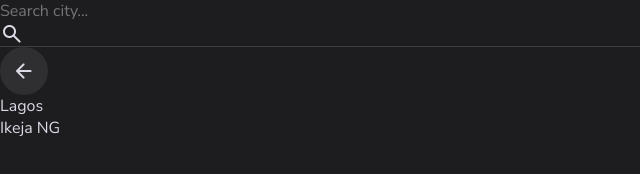
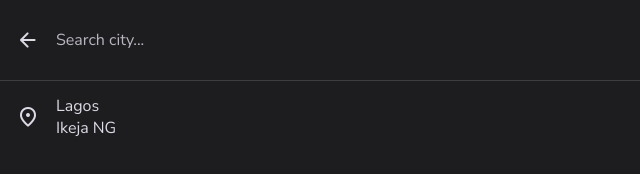
Before and after one commit to Muideen7/weather-app, a plain HTML site: page index.html in a window 1280 px wide. Shown: the whole page, without its empty margins (0-640 px from the left). Drawn offline with Linux system fonts and the light colour scheme.

Commit message:
update index.html and style.css

```diff
--- a/assets/css/style.css
+++ b/assets/css/style.css
@@ -353,18 +353,18 @@ body {
   transition: clip-path 500ms ease;
 }
 
-.search-view.active{
+.search-view.active {
   opacity: 1;
   visibility: visible;
   clip-path: circle(130% at 73% 5%);
 }
 
-.search-wrapper{
+.search-wrapper {
   position: relative;
   border-block-end: 1px solid var(--outline);
 }
 
-.search-wrapper::before{
+.search-wrapper::before {
   content: "";
   position: absolute;
   top: 50%;
@@ -379,10 +379,63 @@ body {
   display: none;
 }
 
+@keyframes loading {
+  0% {
+    transform: translateY(-50%) rotate(0);
+  }
+  100% {
+    transform: translateY(-50%) rotate(1turn);
+  }
+}
 
+.search-wrapper:has(.searching)::before {
+  display: block;
+}
 
+.search-field {
+  height: 80px;
+  line-height: 80px;
+  padding-inline: 56px 16px;
+  outline: none;
+}
 
+.search-field::placeholder {
+  color: var(--on-surface-variant-2);
+}
 
+.search-field::-webkit-search-cancel-button {
+  display: none;
+}
+
+.search-wrapper .leading-icon {
+  position: absolute;
+  top: 50%;
+  left: 28px;
+  transform: translate(-50%, -50%);
+}
+
+.search-wrapper > .m-icon {
+  display: none;
+}
+
+.search-wrapper .icon-btn {
+  background-color: transparent;
+  box-shadow: none;
+}
+
+.search-view .view-list {
+  padding-block: 8px 16px;
+}
+
+.search-view .view-item {
+  position: relative;
+  height: 56px;
+  display: flex;
+  justify-content: flex-start;
+  align-items: center;
+  gap: 16px;
+  padding-inline: 16px 24px;
+}
 
 /*-----------------------------------*\
   #CURRENT WEATHER
--- a/index.html
+++ b/index.html
@@ -56,18 +56,18 @@
                     " class="search-field" data-search-field>
 
                     <span class="m-icon">search</span>
+
+
+                    <button class="icon-btn leading-icon has-state" aria-label="close search" data-search-toggler>
+                        <span class="m-icon">arrow_back</span>
+                    </button>
                 </div>
-
-                <button class="icon-btn leading-icon has-state" aria-label="close search
-                " data-search-toggler>
-                    <span class="m-icon">arrow_back</span>
-                </button>
 
                 <div class="search-result" data-search-result>
                     <ul class="view-list" data-search-list>
 
                         <li class="view-item">
-
+                            <span class="m-icon">location_on</span>
 
                             <div>
                                 <p class="item-title">Lagos</p>
```
